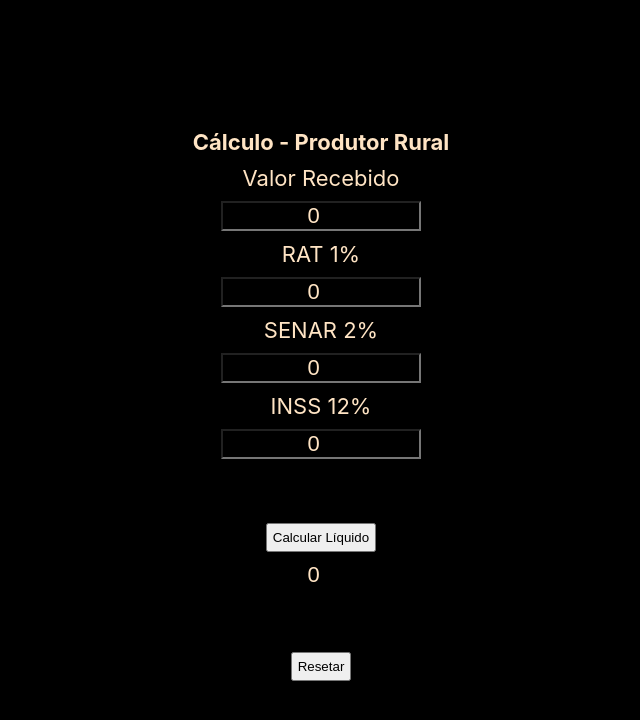
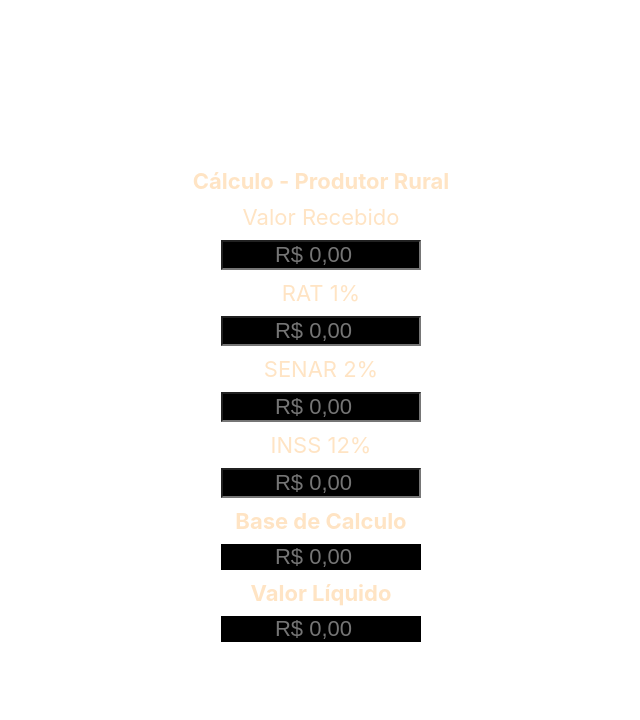
Before and after one commit to admsouza/Calc-Produtor-Rural, a React (Create React App) app: page / in a window 1280 px wide. Shown: the top 720 px of the page, without its empty margins (319-959 px from the left). Built offline with nearby package versions, Linux system fonts and the light colour scheme.

Commit message:
Estilização dos inputs

```diff
--- a/src/App.css
+++ b/src/App.css
@@ -29,7 +29,7 @@
 
  }
  body{
-    background-color: black;
+    /* background-color: black; */
  }
 
 .resetar{
--- a/src/App.js
+++ b/src/App.js
@@ -8,11 +8,13 @@ const App = () => {
 
   // Calculo RAT
 
-    const [valorbruto,setValorBruto] = useState (Number )
-    const [resultrat, setResultRat] = useState (Number )
-    const [resultsenar, setResultSenar] = useState (Number)
-    const [resultinss, setResultInss] = useState (Number)
-    const [valorliquido, setvalorLiquido] = useState (Number)
+    const [valorbruto,setValorBruto] = useState (null )
+    const [resultrat, setResultRat] = useState (null )
+    const [resultsenar, setResultSenar] = useState (null)
+    const [resultinss, setResultInss] = useState (null)
+    const [valorliquido, setvalorLiquido] = useState (null)
+    const [valorliq, setValorLiq] = useState (null)
+    // const [mostrarliquidio, setmostrarLiquido] = useState (null)
 
     const calcular = () => {
       const rat = valorbruto * 0.01
@@ -33,22 +35,33 @@ const App = () => {
       const inss = valorbruto * 0.12
       const formatinss = inss.toFixed(2)
       setResultInss(+formatinss)
+
     }
+
+      const valorLiquido = () => {
+        const liquido =  valorbruto - (resultrat + resultinss +  resultsenar)
+        const formatliquido = liquido.toFixed(2)
+          setvalorLiquido(+formatliquido)
+    }
+
+      const vlLiq= () => {
+
+        const liq = valorbruto - resultinss - resultrat - resultsenar
+        const formatLiq = liq.toFixed
+        setValorLiq(+formatLiq)
+
+      }
+
     const calcFinal = () => {
 
           calcular()
           calcularSenar()
           calcularInss()
           valorLiquido()
+          vlLiq()
 
 
     }
-
-const valorLiquido = () => {
-    const liquido =  valorbruto - (resultrat + resultinss +  resultsenar)
-    const formatliquido = liquido.toFixed(2)
-      setvalorLiquido(+formatliquido)
-}
 
 
   return (
@@ -56,23 +69,26 @@ const valorLiquido = () => {
     <div className="App">
 
       <h1>Cálculo - Produtor Rural</h1>
-      <label>Valor Recebido</label>
+      <label className='name'>Valor Recebido</label>
 
-      <input  onBlur={calcFinal}   className='' type="number" value={valorbruto} onChange={(e) => setValorBruto (+e.target.value)}/>
+      <input  placeholder="R$ 0,00" onBlur={calcFinal}   className='' type="number" value={valorbruto} onChange={(e) => setValorBruto (+e.target.value)}/>
 
-      <label >RAT 1% </label>
-      <input className='' type="number" value= { resultrat  } onChange={(e) => setResultRat (e.target.value)}/>
+      <label className='name' >RAT 1% </label>
+      <input  placeholder="R$ 0,00" className='' type="number" value= { resultrat  } onChange={(e) => setResultRat (e.target.value)}/>
 
-      <label>SENAR 2% </label>
-      <input  className='' type="number" value= { resultsenar  } onChange={(e) => setResultSenar (e.target.value)}/>
+      <label className='name'>SENAR 2% </label>
+      <input   placeholder="R$ 0,00" className='' type="number" value= { resultsenar  } onChange={(e) => setResultSenar (e.target.value)}/>
 
-      <label>INSS 12% </label>
-      <input  className='' type="number" value= { resultinss } onChange={(e) => setResultInss (e.target.value)}/>
+      <label className='name'> INSS 12% </label>
+      <input   placeholder="R$ 0,00" className='' type="number" value= { resultinss } onChange={(e) => setResultInss (e.target.value)}/>
 
-      <button onClick= {valorLiquido} >Calcular Líquido</button>
-     <input onBlur= {valorLiquido} className='entrada' type="number" value= { valorliquido } onChange={(e) => setvalorLiquido (+e.target.value)}/>
 
- <button className='resetar' onClick= {valorLiquido} >Resetar</button>
+      <h1 className='entrada'>Base de Calculo</h1>
+     <input placeholder="R$ 0,00" className='entrada' type="number" value= { valorbruto } onChange={(e) => setValorBruto (e.target.value)}/>
+
+     <h1 className='entrada'>Valor Líquido </h1>
+     <input   placeholder="R$ 0,00" className='entrada' type="number" value= { valorliq } onChange={(e) => setValorLiq (e.target.value)}/>
+
     </div>
   );
 }
```
